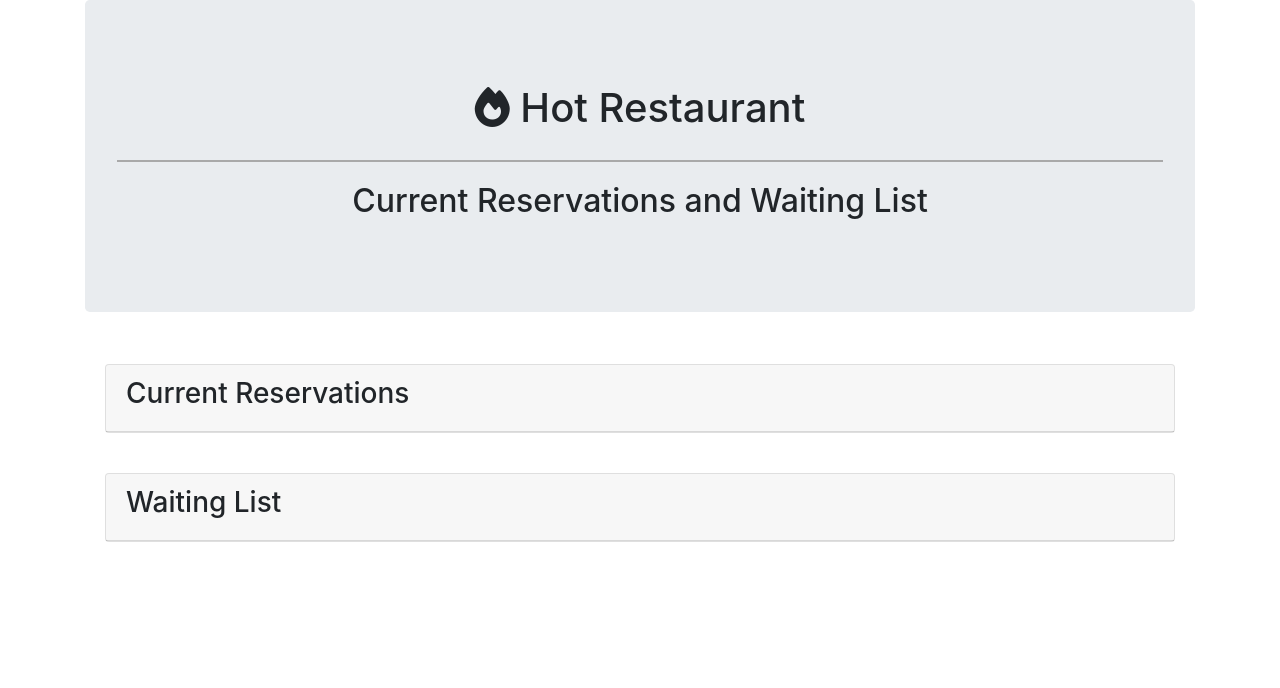
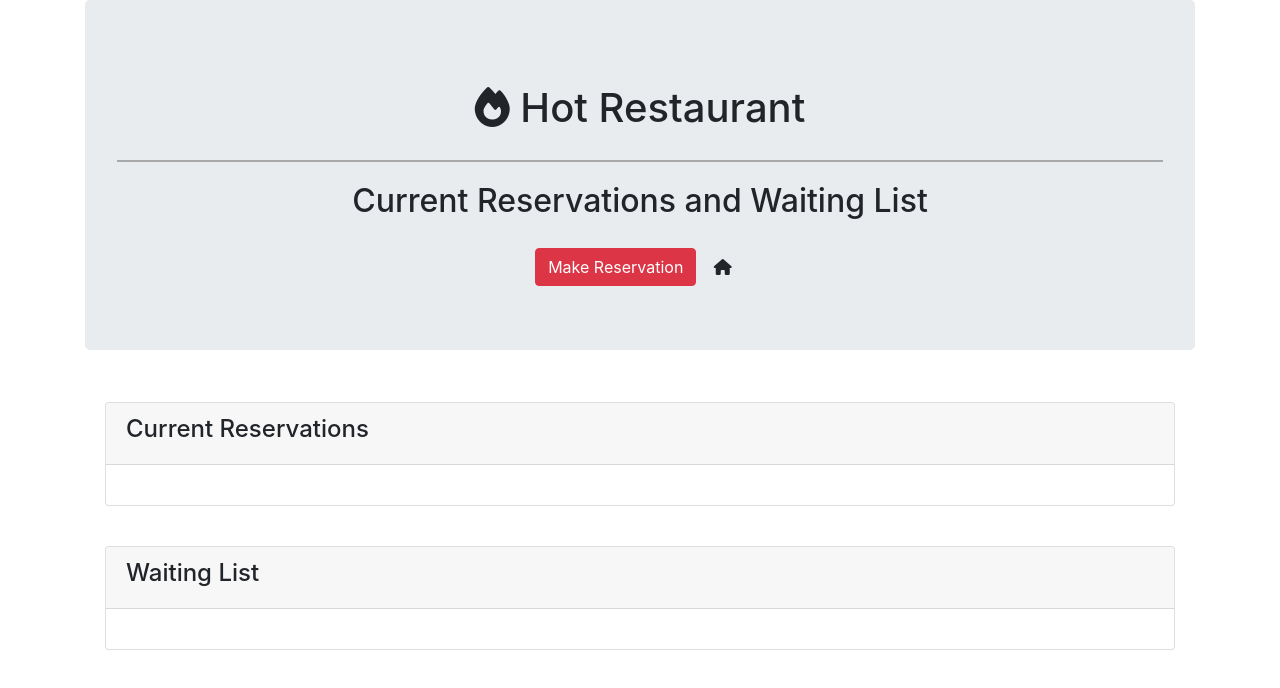
Before and after one commit to SamSherrill/hot-restaurant, a website: page views/new.html in a window 1280 px wide. Drawn offline with nearby package versions, Linux system fonts and the light colour scheme.

Commit message:
Made changes to the new.html file

```diff
--- a/views/new.html
+++ b/views/new.html
@@ -27,32 +27,43 @@
     <div class="container">
       <div class="row">
         <div class="col-12">
-          <div class="jumbotron";">
-            <h1 class="display-6 text-center" style="padding: 20px">
-              <i class="fas fa-fire"></i> Hot Restaurant
-            </h1>
-            <div style="border-top: 2px solid darkgray; padding: 20px;">
-                <h2 class="display-6 text-center">Current Reservations and Waiting List</h2>
+          <div class="jumbotron text-center";">
+          <h1 class="display-6 text-center" style="padding: 20px">
+            <i class="fas fa-fire"></i> Hot Restaurant
+          </h1>
+          <div style="border-top: 2px solid darkgray; padding: 20px;">
+            <h2 class="display-6 text-center">
+              Current Reservations and Waiting List
+            </h2>
+          </div>
+          <div class="row">
+            <div class="col-12 text-center">
+              <a href="/reservation"><button type="button" class="btn btn-danger">
+                Make Reservation
+              </button></a>
+              <a href="/"><button class = "btn"><i class="fas fa-home"></i></button></a>
             </div>
           </div>
         </div>
       </div>
-      <div class = "row" style="padding: 20px;">
-          <div class="col-12">
-              <div class = "card">
-                  <div class = "card-header">
-                      <h3 class = "display-6">Current Reservations</h3>
-                  </div>
-              </div>
+    </div>
+    <div class="row" style="padding: 20px;">
+      <div class="col-12">
+        <div class="card">
+          <div class="card-header">
+            <h4 class="display-6">Current Reservations</h4>
           </div>
+          <div class="card-body"></div>
+        </div>
       </div>
-      <div class = "row" style="padding: 20px;">
-        <div class="col-12">
-            <div class = "card">
-                <div class = "card-header">
-                    <h3 class = "display-6">Waiting List</h3>
-                </div>
-            </div>
+    </div>
+    <div class="row" style="padding: 20px;">
+      <div class="col-12">
+        <div class="card">
+          <div class="card-header">
+            <h4 class="display-6">Waiting List</h4>
+          </div>
+          <div class="card-body"></div>
         </div>
       </div>
     </div>
```
